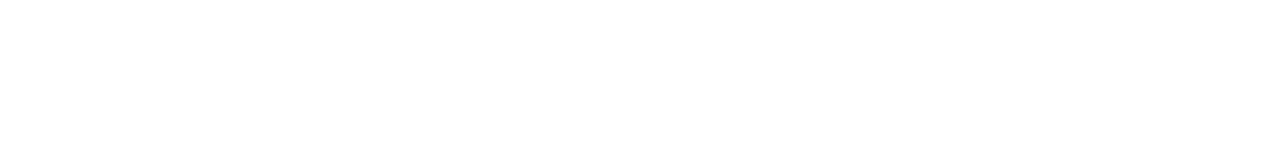
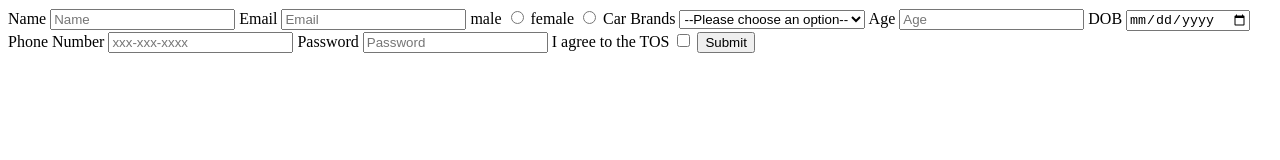
Before and after one commit to acciojob/signup-form-car-NikeshBorkar, a website: page main.html in a window 1280 px wide. Drawn offline with Linux system fonts and the light colour scheme.

Commit message:
created a submission

```diff
--- a/main.html
+++ b/main.html
@@ -8,6 +8,40 @@
 
 <body>
 	<!-- the entire body must be written by student -->
+  <form method="post" action="">
+	  <label for="name">Name</label>
+    <input type="text" placeholder="Name" id="name" required>
+	  <label for="email">Email</label>
+    <input type="email" placeholder="Email" id="email" required>
+	  <label for="gender_m">male</label>
+    <input name="gender" type="radio" id="gender_m" required>
+	  <label for="gender_f">female</label>
+    <input name="gender" type="radio" id="gender_f" required>
+	  <label for="cars">Car Brands</label>
+	  <select id="cars">
+		  <option value="" disabled selected>--Please choose an option--</option>
+		  <option value="Audi">Audi</option>
+		  <option value="BMW">BMW</option>
+		  <option value="Tesla">Tesla</option>
+	  </select>
+	  <label for="age">Age</label>
+     <input type="number" placeholder="Age" id="age" required>
+	  <label for="dob">DOB</label>
+     <input type="date" id="dob" required>
+	  <label for="tel">Phone Number</label>
+     <input type="tel" placeholder="xxx-xxx-xxxx" id="tel">
+	  <label for="password">Password</label>
+     <input type="password" placeholder="Password" id="password" required>
+	  <label for="tos">I agree to the TOS</label>
+     <input type="checkbox" id="tos" required>
+	  <button type="submit">Submit</button>
+
+  </form>
+
+
+
+
+
     <script type="text/javascript" src="./script.js">
 </script>
 
```
